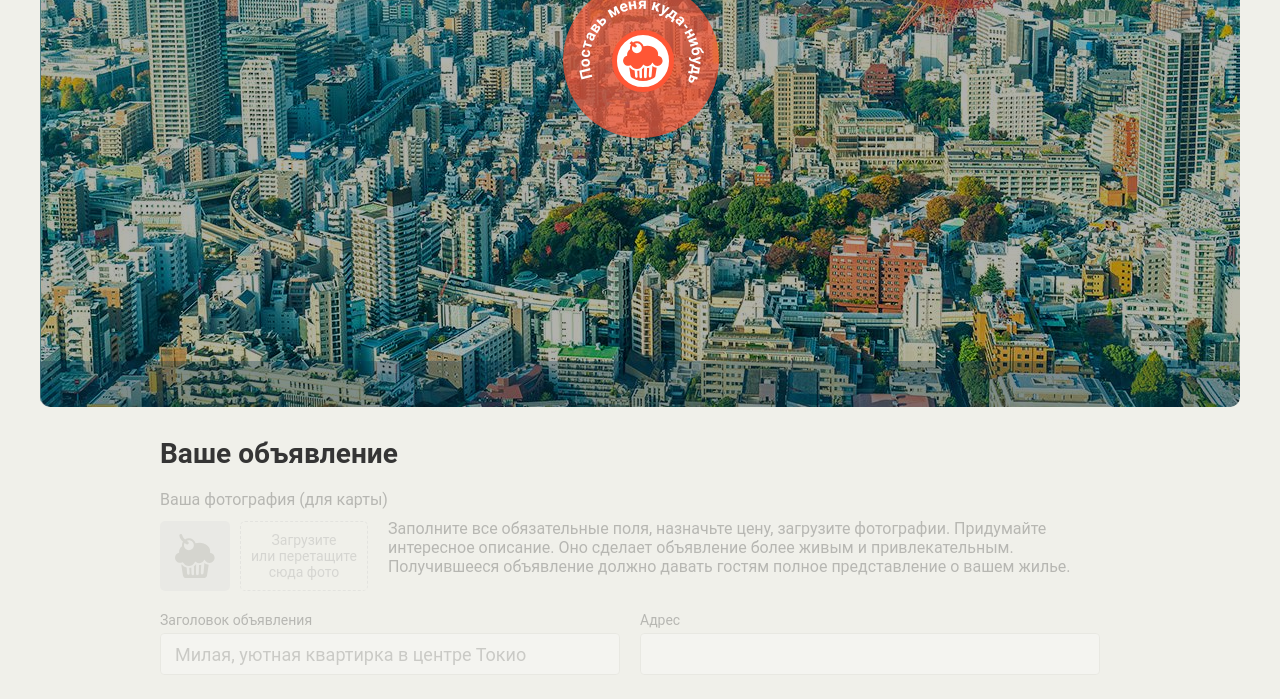
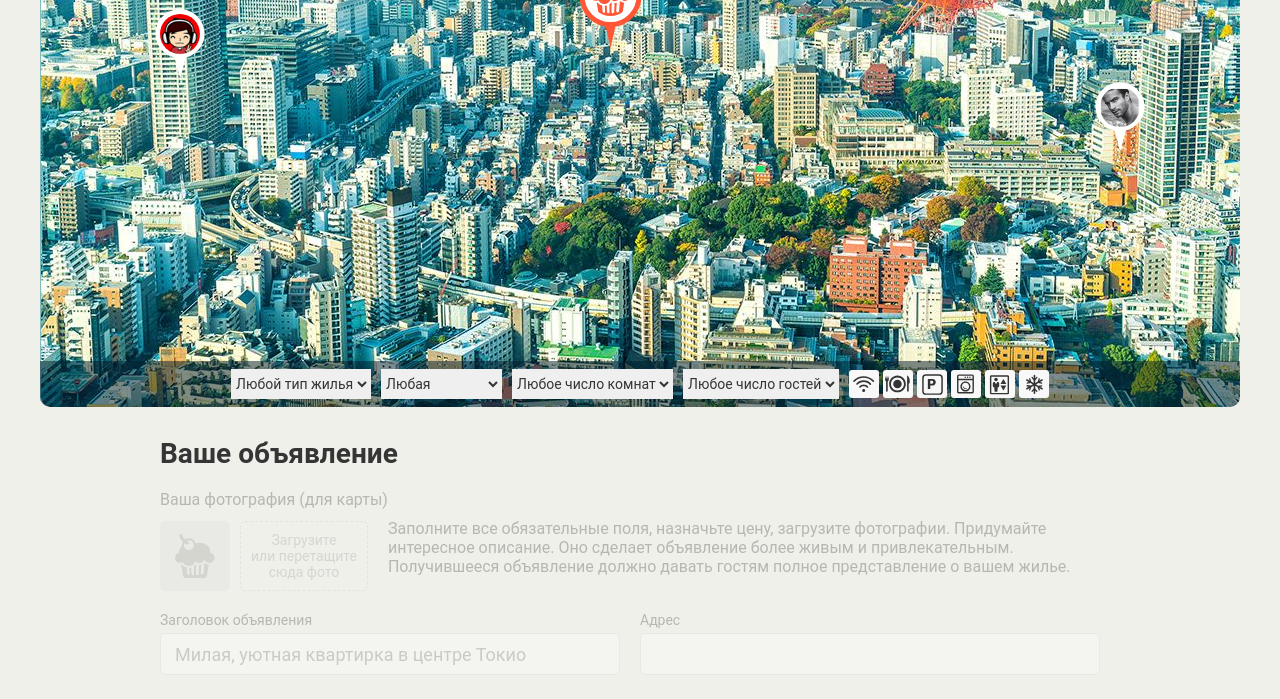
Before and after one commit to TatyanaPa/905565-keksobooking-17, a website: page index.html in a window 1280 px wide. Shown: the part 343-1042 px from the top of the page. Drawn offline with Linux system fonts and the light colour scheme; files whose address does not match are found by name.

Commit message:
Задание 5. Пока все дома

```diff
--- a/css/style.css
+++ b/css/style.css
@@ -176,6 +176,7 @@ fieldset {
 
   border: 0;
   background: none;
+  transform: translate(-50%, -100%);
 }
 
 .map__pin:focus {
--- a/index.html
+++ b/index.html
@@ -248,5 +248,6 @@
     </div>
   </template>
 
+  <script src="js/main.js"></script>
 </body>
 </html>
--- /dev/null
+++ b/js/main.js
@@ -0,0 +1,98 @@
+'use strict';
+
+var map = document.querySelector('.map');
+var mapPins = map.querySelector('.map__pins');
+var PinSize = {
+  WIDTH: 50,
+  HEIGHT: 70
+};
+
+
+/* У блока .map уберем класс faded для перехода в активный режим */
+
+map.classList.remove('map--faded'); // временно
+
+
+/* Сгенерируем массив, состоящий из 8 объектов объявлений */
+
+var HOUSING_TYPES = ['palace', 'flat', 'house', 'bungalo'];
+var ANNOUNCEMENTS_TITLES = [
+  'Первое', 'Второе', 'Третье', 'Четвертое',
+  'Пятое', 'Шестое', 'Седьмое', 'Восьмое'
+];
+var MIN_AVAILABLE_Y = 130;
+var MAX_AVAILABLE_Y = 630;
+
+var makeAvatarPathString = function (index) {
+  var expandedIndex = (index < 10) ? '0' + index : index;
+
+  return 'img/avatars/user' + expandedIndex + '.png';
+};
+
+var generateAnnouncement = function (avatarIndex, type, announcementTitle, x, y) {
+  return {
+    'author': {
+      'avatar': makeAvatarPathString(avatarIndex),
+      'announcementTitle': announcementTitle
+    },
+    'offer': {
+      'type': type
+    },
+    'location': {
+      x: x + 'px',
+      y: y + 'px'
+    }
+  };
+};
+
+var getRandomArrayItem = function (arr) {
+  return arr[Math.round(Math.random() * (arr.length - 1))];
+};
+
+function getRandomInteger(min, max) {
+  var rand = min + Math.random() * (max + 1 - min);
+  return Math.floor(rand);
+}
+
+var fillAnnouncements = function () {
+  var announcements = [];
+  for (var i = 1; i < ANNOUNCEMENTS_TITLES.length + 1; i++) {
+    var currentType = getRandomArrayItem(HOUSING_TYPES);
+    var currentX = getRandomInteger(PinSize.WIDTH, mapPins.offsetWidth - PinSize.WIDTH);
+    var currentY = getRandomInteger(MIN_AVAILABLE_Y, MAX_AVAILABLE_Y - PinSize.HEIGHT);
+    var currentTitle = ANNOUNCEMENTS_TITLES[i - 1];
+
+    var announcement = generateAnnouncement(i, currentType, currentTitle, currentX, currentY);
+    announcements.push(announcement);
+  }
+
+  return announcements;
+};
+
+/* Создадим DOM-элементы на основе сгенерированных данных */
+
+var pinTemplate = document
+  .querySelector('#pin')
+  .content
+  .querySelector('.map__pin');
+
+var renderPin = function (pin) {
+  var pinElement = pinTemplate.cloneNode(true);
+  var pinElementCover = pinElement.querySelector('img');
+
+  pinElement.style.left = pin.location.x;
+  pinElement.style.top = pin.location.y;
+  pinElementCover.src = pin.author.avatar;
+  pinElementCover.alt = pin.author.announcementTitle;
+
+  return pinElement;
+};
+
+var announcements = fillAnnouncements();
+var fragment = document.createDocumentFragment();
+
+for (var i = 0; i < announcements.length; i++) {
+  fragment.appendChild(renderPin(announcements[i]));
+}
+
+mapPins.appendChild(fragment);
```
Also changed, not shown: Readme.md.
